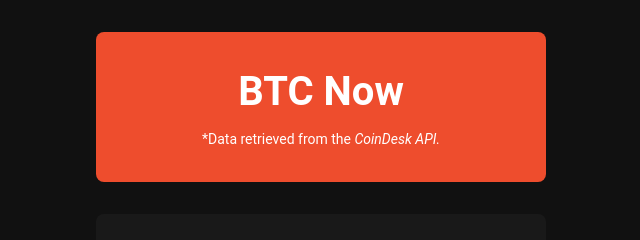
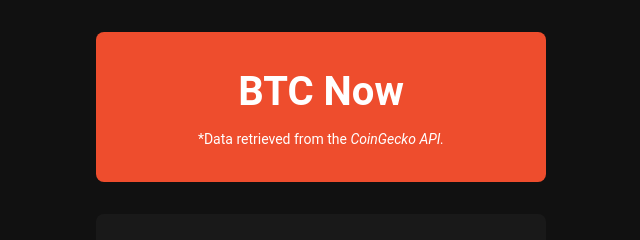
Before and after one commit to fernandojrdev/bitcoin-api-fetcher, a plain HTML site: page index.html in a window 1280 px wide. Shown: the top 240 px of the page, 319-959 px from the left. Drawn offline with Linux system fonts and the light colour scheme; no server answers.

Commit message:
Rename Source

```diff
--- a/index.html
+++ b/index.html
@@ -14,7 +14,7 @@
     <section class="container">
       <div class="wrapper">
         <h1>BTC Now</h1>
-        <p>*Data retrieved from the <i>CoinDesk API.</i></p>
+        <p>*Data retrieved from the <i>CoinGecko API.</i></p>
       </div>
     </section>
   </header>
```
Also changed, not shown: 1 other file.
